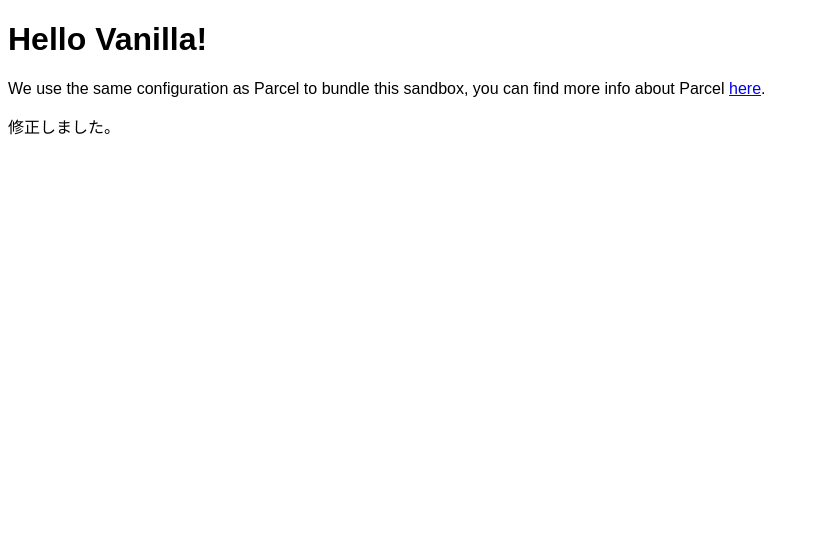
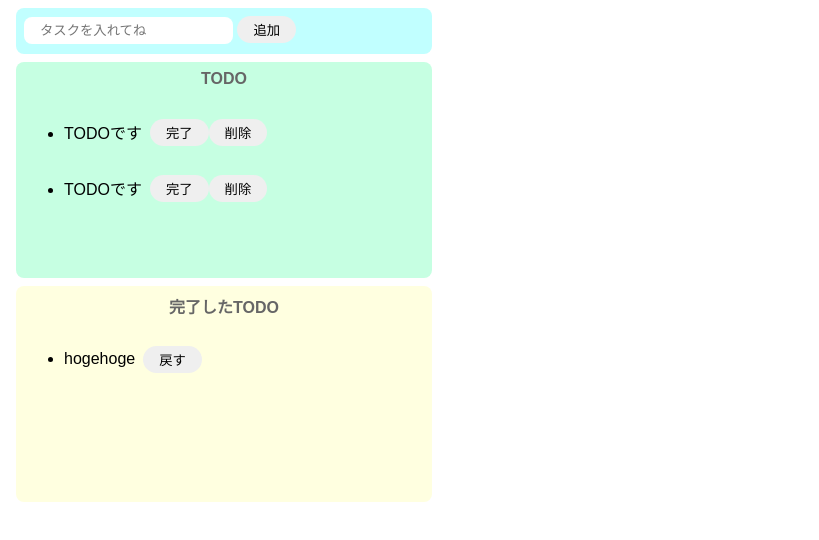
Before and after one commit to aao4sey/learn-js-react, a website built with Parcel: page index.html in a window 1280 px wide. Shown: the whole page, without its empty margins (0-819 px from the left). Built offline with nearby package versions, Linux system fonts and the light colour scheme.

Commit message:
Update 3 files

```diff
--- a/index.html
+++ b/index.html
@@ -3,12 +3,44 @@
   <head>
     <title>Parcel Sandbox</title>
     <meta charset="UTF-8" />
+    <link rel="stylesheet" href="src/styles.css">
   </head>
 
   <body>
-    <div id="app"></div>
-    <p>修正しました。</p>
-
+    <div class="input-area">
+      <input id="add-text" placeholder="タスクを入れてね"/>
+      <button id="add-button">追加</button>
+    </div>
+    <div class="incomplete-area">
+      <p class="title">TODO</p>
+      <ul id="incomplete-list">
+        <li>
+          <div class="list-row">
+            <p class="todo-text">TODOです</p>
+            <button>完了</button>
+            <button>削除</button>
+          </div>
+        </li>
+        <li>
+          <div class="list-row">
+            <p class="todo-text">TODOです</p>
+            <button>完了</button>
+            <button>削除</button>
+          </div>
+        </li>
+      </ul>
+    </div>
+    <div class="complete-area">
+      <p class="title">完了したTODO</p>
+      <ul id="complete-list">
+        <li>
+          <div class="list-row">
+            <p class="todo-text">hogehoge</p>
+            <button>戻す</button>
+          </div>
+        </li>
+      </ul>
+    </div>
     <script src="src/index.js"></script>
   </body>
 </html>
--- a/src/index.js
+++ b/src/index.js
@@ -1,10 +1,73 @@
-import "./styles.css";
+const onClickAdd = () => {
+  const text = document.getElementById("add-text").value;
+  console.log(text);
+  createIncompleteList(text);
+};
 
-document.getElementById("app").innerHTML = `
-<h1>Hello Vanilla!</h1>
-<div>
-  We use the same configuration as Parcel to bundle this sandbox, you can find more
-  info about Parcel
-  <a href="https://parceljs.org" target="_blank" rel="noopener noreferrer">here</a>.
-</div>
-`;
+const deleteFromIncompleteList = (target) => {
+  document.getElementById("incomplete-list").removeChild(target);
+};
+
+const createIncompleteList = (text) => {
+  const div = document.createElement("div");
+  div.className = "list-row";
+
+  const p = document.createElement("p");
+  p.className = "todo-text";
+  p.innerText = text;
+
+  console.log(p);
+
+  const completeButton = document.createElement("button");
+  completeButton.innerText = "完了";
+  completeButton.addEventListener("click", () => {
+    deleteFromIncompleteList(completeButton.parentNode.parentNode);
+    const addTarget = completeButton.parentNode.parentNode;
+    const text = addTarget.firstElementChild.firstElementChild.innerText;
+    addTarget.firstElementChild.textContent = null;
+
+    const p = document.createElement("p");
+    p.className = "todo-text";
+    p.innerText = text;
+
+    const backButton = document.createElement("button");
+    backButton.innerText = "戻す";
+    backButton.addEventListener("click", () => {
+      document
+        .getElementById("complete-list")
+        .removeChild(backButton.parentNode.parentNode);
+      const addTarget = backButton.parentNode.parentNode;
+      const text = addTarget.firstElementChild.firstElementChild.innerText;
+      createIncompleteList(text);
+    });
+
+    addTarget.firstElementChild.appendChild(p);
+    addTarget.firstElementChild.appendChild(backButton);
+
+    console.log(addTarget);
+
+    document.getElementById("complete-list").appendChild(addTarget);
+  });
+
+  const deleteButton = document.createElement("button");
+  deleteButton.innerText = "削除";
+  deleteButton.addEventListener("click", () => {
+    const deleteTarget = deleteButton.parentNode.parentNode;
+    deleteFromIncompleteList(deleteTarget);
+  });
+
+  div.appendChild(p);
+  div.appendChild(completeButton);
+  div.appendChild(deleteButton);
+
+  console.log(div);
+
+  const li = document.createElement("li");
+  li.appendChild(div);
+
+  document.getElementById("incomplete-list").append(li);
+};
+
+document
+  .getElementById("add-button")
+  .addEventListener("click", () => onClickAdd());
--- a/src/styles.css
+++ b/src/styles.css
@@ -1,3 +1,65 @@
 body {
   font-family: sans-serif;
 }
+
+input {
+  border-radius: 8px;
+  border: none;
+  padding: 6px 16px;
+  outline: none;
+}
+
+button {
+  border-radius: 16px;
+  border: none;
+  padding: 4px 16px;
+}
+
+button:hover {
+  background-color: #ff7fff;
+  color: #fff;
+  cursor: pointer;
+}
+
+.input-area {
+  background-color: #c1ffff;
+  width: 400px;
+  height: 30px;
+  margin: 8px;
+  padding: 8px;
+  border-radius: 8px;
+}
+
+.incomplete-area {
+  background-color: #c6ffe2;
+  width: 400px;
+  min-height: 200px;
+  margin: 8px;
+  padding: 8px;
+  border-radius: 8px;
+}
+
+.complete-area {
+  background-color: #ffffe0;
+  width: 400px;
+  min-height: 200px;
+  margin: 8px;
+  padding: 8px;
+  border-radius: 8px;
+}
+
+.title {
+  text-align: center;
+  margin-top: 0;
+  font-weight: bold;
+  color: #666;
+}
+
+.list-row {
+  display: flex;
+  align-items: center;
+}
+
+.todo-text {
+  margin-right: 8px;
+}
```
